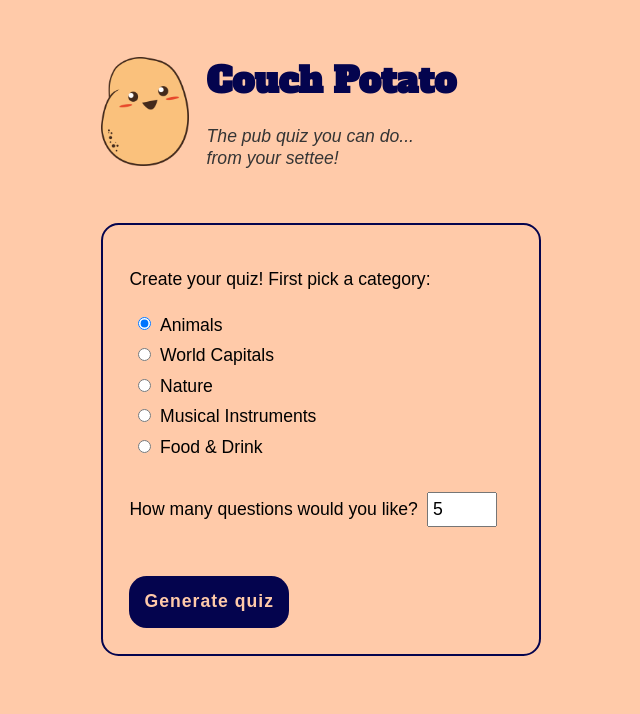
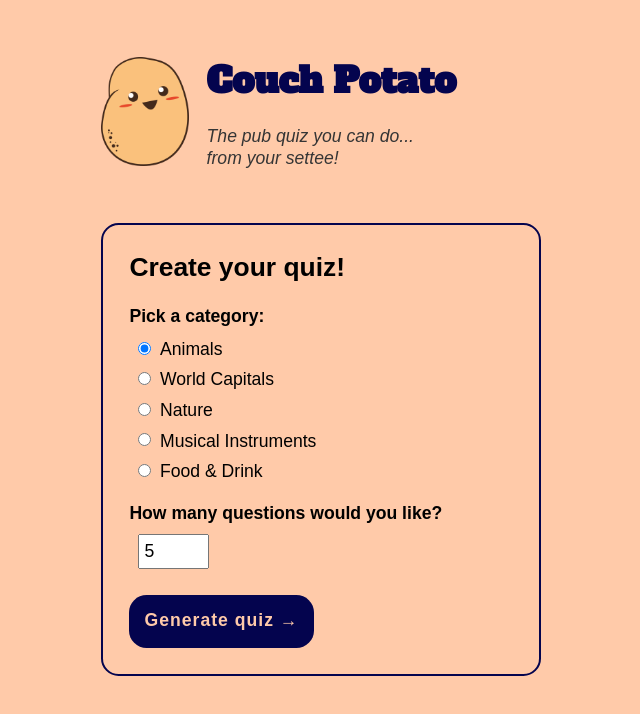
Before and after one commit to fac24/week5-Joe-Maria, a React (Vite) app in the folder week5-joe-maria/: page / in a window 1280 px wide. Shown: the top 714 px of the page, without its empty margins (319-959 px from the left). Built offline with nearby package versions, Linux system fonts and the light colour scheme; no server answers.

Commit message:
Change some text, fix classname typo

```diff
--- a/week5-joe-maria/src/QuizForm.jsx
+++ b/week5-joe-maria/src/QuizForm.jsx
@@ -23,7 +23,8 @@ export default function QuizForm(props) {
   } else if (props.gameState === "false") {
     return (
       <form className="generate-form" onSubmit={handleFormSubmit}>
-        <p className="form-promt">Create your quiz! First pick a category:</p>
+        <h2>Create your quiz!</h2>
+        <p className="form-prompt">Pick a category:</p>
         {categories.map((cat) => {
           return (
             <label htmlFor={"cat" + cat.id} key={cat.id}>
@@ -39,9 +40,8 @@ export default function QuizForm(props) {
             </label>
           );
         })}
-        <br></br>
 
-        <label className="form-promt" htmlFor="quiz-length">
+        <label className="form-prompt" htmlFor="quiz-length">
           How many questions would you like?
           <input
             required
@@ -53,10 +53,9 @@ export default function QuizForm(props) {
             onChange={(e) => props.setQuizLength(e.target.value)}
           ></input>
         </label>
-        <br></br>
 
         <button type="submit" className="generate-button">
-          Generate quiz
+          Generate quiz &rarr;
         </button>
       </form>
     );
```
